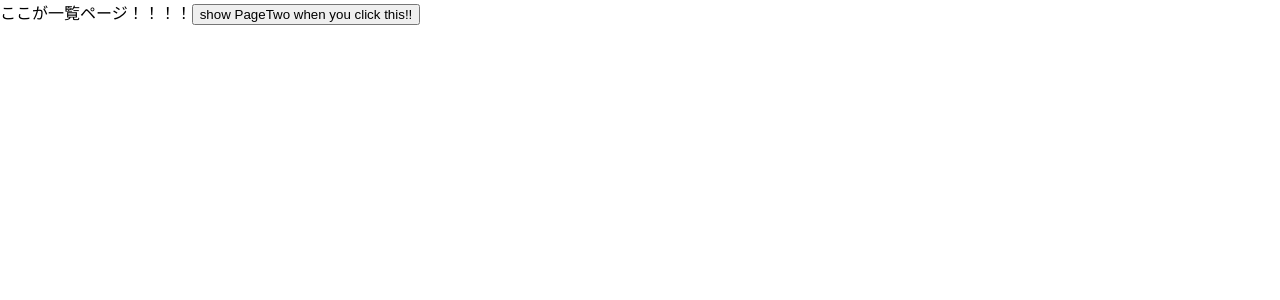
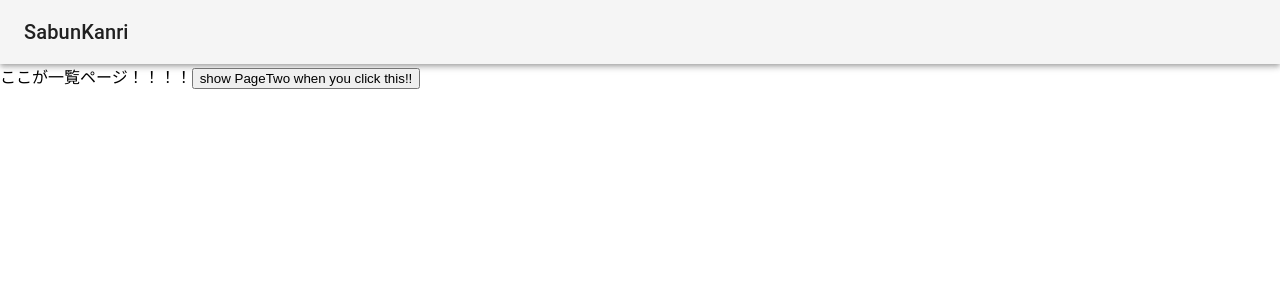
Before and after one commit to maru0pengin/sabun-kanri-frontend, a React (Create React App) app: page / in a window 1280 px wide. Shown: the top 300 px of the page. Built offline with nearby package versions, Linux system fonts and the light colour scheme.

Commit message:
update:material-uiを導入しヘッダーを作成

```diff
--- a/package.json
+++ b/package.json
@@ -3,6 +3,9 @@
   "version": "0.1.0",
   "private": true,
   "dependencies": {
+    "@material-ui/core": "^4.12.3",
+    "@material-ui/icons": "^4.11.2",
+    "@material-ui/system": "^4.12.1",
     "@testing-library/jest-dom": "^5.11.4",
     "@testing-library/react": "^11.1.0",
     "@testing-library/user-event": "^12.1.10",
--- a/src/App.tsx
+++ b/src/App.tsx
@@ -86,10 +86,13 @@
 import { BrowserRouter, Route } from 'react-router-dom';
 import { Top } from './views/pages/Top';
 import { New } from './views/pages/New';
+import Header from 'views/components/Header';
+
 
 const App = () => {
   return (
     <div>
+      <Header />
       <BrowserRouter>
         <div>
           <Route path="/" exact component={Top} />
--- /dev/null
+++ b/src/views/components/Header.tsx
@@ -0,0 +1,32 @@
+import React from 'react';
+import { makeStyles } from '@material-ui/core/styles';
+import AppBar from '@material-ui/core/AppBar';
+import Toolbar from '@material-ui/core/Toolbar';
+import Typography from '@material-ui/core/Typography';
+
+const useStyles = makeStyles((theme) => ({
+  root: {
+    flexGrow: 1,
+  },
+  menuButton: {
+    marginRight: theme.spacing(2),
+  },
+  title: {
+    flexGrow: 1,
+  },
+}));
+
+export default function ButtonAppBar() {
+  const classes = useStyles();
+  return (
+    <div className={classes.root}>
+      <AppBar position="static" color="default">
+        <Toolbar>
+          <Typography variant="h6" className={classes.title}>
+            SabunKanri
+          </Typography>
+        </Toolbar>
+      </AppBar>
+    </div>
+  );
+}
```
Also changed, not shown: 1 other file (tests, documents, lock files or other folders).
